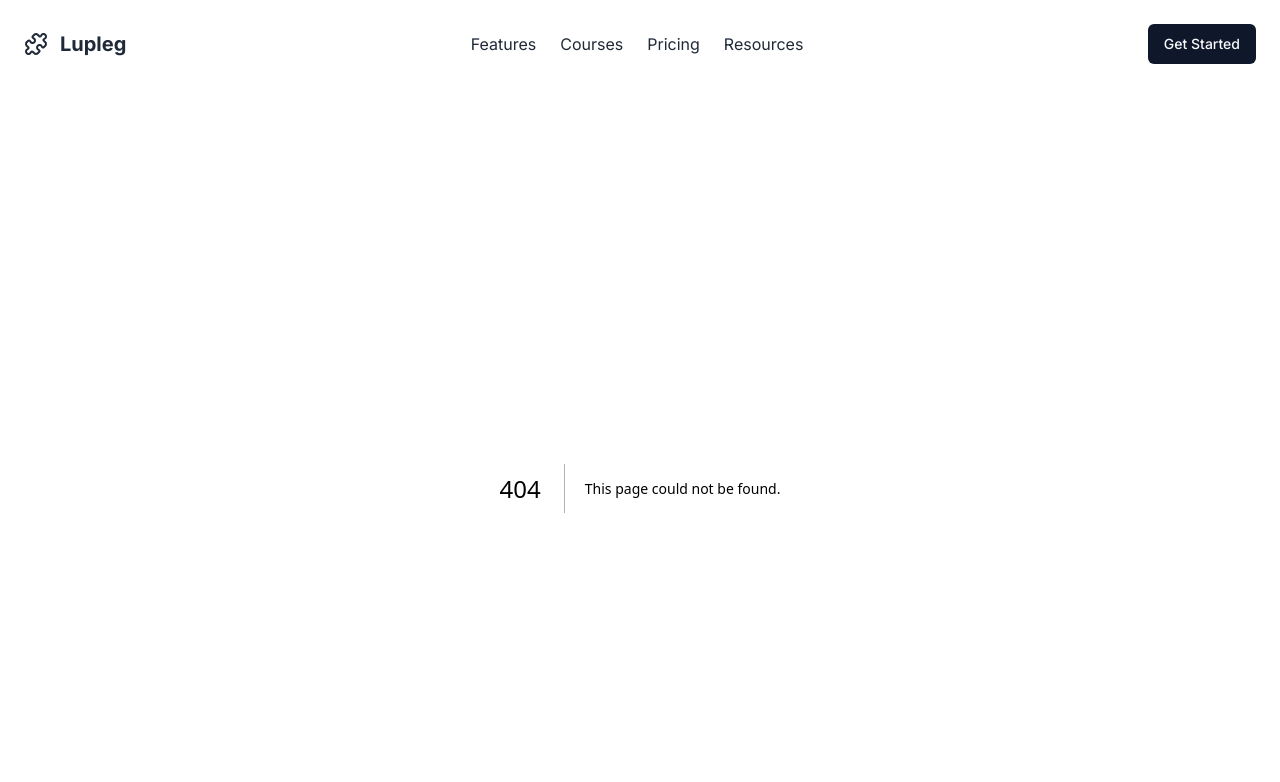
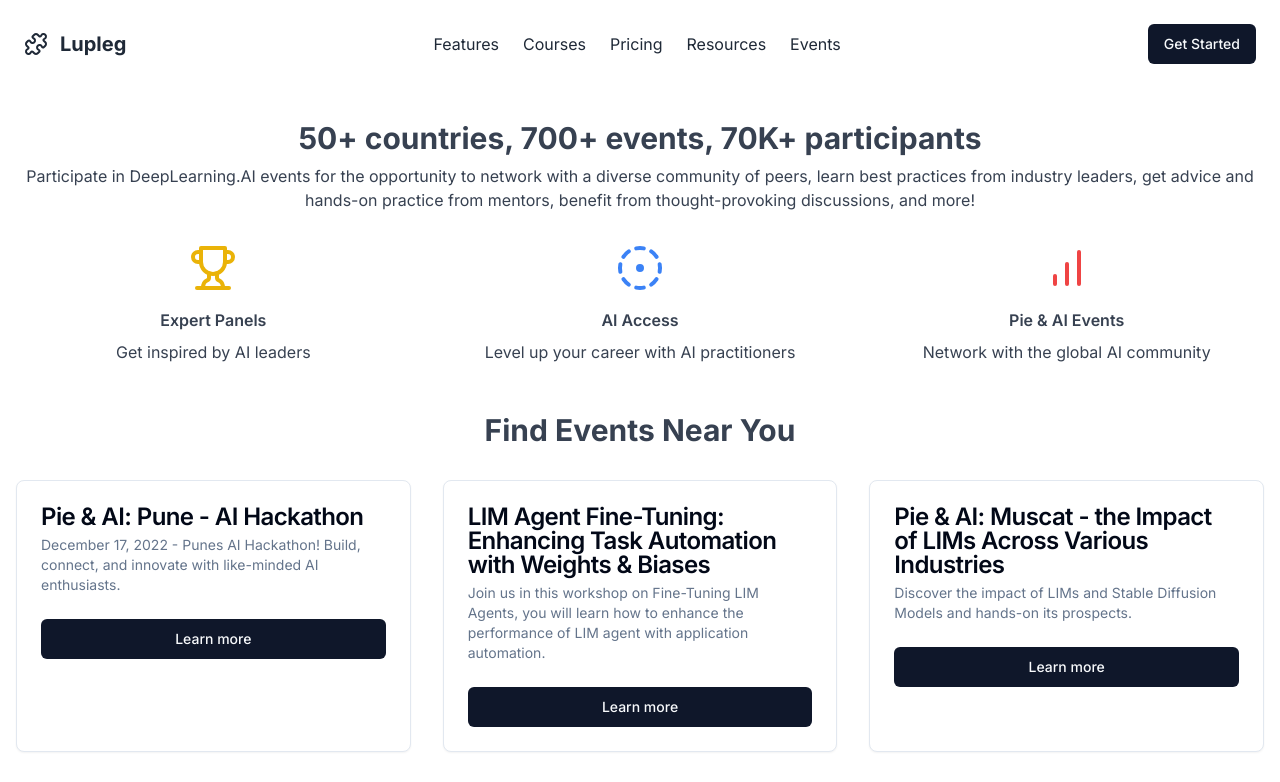
Before and after one commit to Lupleg-dev/React_Tutorials, a Next.js app: page /events in a window 1280 px wide. Before the commit this address had no page. Shown: the top 782 px of the page. Built offline with nearby package versions, Linux system fonts and the light colour scheme.

Commit message:
Update footer and header content

```diff
--- /dev/null
+++ b/app/events/page.js
@@ -0,0 +1,186 @@
+import {
+  CardTitle,
+  CardDescription,
+  CardHeader,
+  CardContent,
+  Card,
+} from "@/components/ui/card";
+import { Button } from "@/components/ui/button";
+import Link from "next/link";
+
+export default function Events() {
+  return (
+    <div className="bg-white text-gray-700">
+      <div className="container mx-auto px-4 py-8">
+        <div className="text-center">
+          <h2 className="text-3xl font-bold mb-2">
+            50+ countries, 700+ events, 70K+ participants
+          </h2>
+          <p className="mb-8">
+            Participate in DeepLearning.AI events for the opportunity to network
+            with a diverse community of peers, learn best practices from
+            industry leaders, get advice and hands-on practice from mentors,
+            benefit from thought-provoking discussions, and more!
+          </p>
+        </div>
+        <div className="grid grid-cols-3 gap-8 mb-12">
+          <div className="text-center">
+            <TrophyIcon className="mx-auto mb-4 h-12 w-12 text-yellow-500" />
+            <h3 className="font-semibold mb-2">Expert Panels</h3>
+            <p>Get inspired by AI leaders</p>
+          </div>
+          <div className="text-center">
+            <CircleDotDashedIcon className="mx-auto mb-4 h-12 w-12 text-blue-500" />
+            <h3 className="font-semibold mb-2">AI Access</h3>
+            <p>Level up your career with AI practitioners</p>
+          </div>
+          <div className="text-center">
+            <BarChartIcon className="mx-auto mb-4 h-12 w-12 text-red-500" />
+            <h3 className="font-semibold mb-2">Pie & AI Events</h3>
+            <p>Network with the global AI community</p>
+          </div>
+        </div>
+        <div className="text-center mb-8">
+          <h2 className="text-3xl font-bold mb-2">Find Events Near You</h2>
+        </div>
+        <div className="grid grid-cols-3 gap-8">
+          <Card className="w-full">
+            <CardHeader>
+              <CardTitle>Pie & AI: Pune - AI Hackathon</CardTitle>
+              <CardDescription>
+                December 17, 2022 - Punes AI Hackathon! Build, connect, and
+                innovate with like-minded AI enthusiasts.
+              </CardDescription>
+            </CardHeader>
+            <CardContent>
+              <Button className="w-full">Learn more</Button>
+            </CardContent>
+          </Card>
+          <Card className="w-full">
+            <CardHeader>
+              <CardTitle>
+                LIM Agent Fine-Tuning: Enhancing Task Automation with Weights &
+                Biases
+              </CardTitle>
+              <CardDescription>
+                Join us in this workshop on Fine-Tuning LIM Agents, you will
+                learn how to enhance the performance of LIM agent with
+                application automation.
+              </CardDescription>
+            </CardHeader>
+            <CardContent>
+              <Button className="w-full">Learn more</Button>
+            </CardContent>
+          </Card>
+          <Card className="w-full">
+            <CardHeader>
+              <CardTitle>
+                Pie & AI: Muscat - the Impact of LIMs Across Various Industries
+              </CardTitle>
+              <CardDescription>
+                Discover the impact of LIMs and Stable Diffusion Models and
+                hands-on its prospects.
+              </CardDescription>
+            </CardHeader>
+            <CardContent>
+              <Button className="w-full">Learn more</Button>
+            </CardContent>
+          </Card>
+          <Card className="w-full">
+            <CardHeader>
+              <CardTitle>
+                Pie & AI: October City - Artificial Intelligence in Dentistry
+              </CardTitle>
+              <CardDescription>
+                Introduction of artificial intelligence for dentists and
+                application using low code tools.
+              </CardDescription>
+            </CardHeader>
+            <CardContent>
+              <Button className="w-full">Learn more</Button>
+            </CardContent>
+          </Card>
+        </div>
+        <div className="text-center mt-8">
+          <Link href="/contact_us">
+            <button className="mx-auto bg-black p-4 text-white rounded">
+              Register for the Events
+            </button>
+          </Link>
+        </div>
+      </div>
+    </div>
+  );
+}
+
+function BarChartIcon(props) {
+  return (
+    <svg
+      {...props}
+      xmlns="http://www.w3.org/2000/svg"
+      width="24"
+      height="24"
+      viewBox="0 0 24 24"
+      fill="none"
+      stroke="currentColor"
+      strokeWidth="2"
+      strokeLinecap="round"
+      strokeLinejoin="round"
+    >
+      <line x1="12" x2="12" y1="20" y2="10" />
+      <line x1="18" x2="18" y1="20" y2="4" />
+      <line x1="6" x2="6" y1="20" y2="16" />
+    </svg>
+  );
+}
+
+function CircleDotDashedIcon(props) {
+  return (
+    <svg
+      {...props}
+      xmlns="http://www.w3.org/2000/svg"
+      width="24"
+      height="24"
+      viewBox="0 0 24 24"
+      fill="none"
+      stroke="currentColor"
+      strokeWidth="2"
+      strokeLinecap="round"
+      strokeLinejoin="round"
+    >
+      <path d="M10.1 2.18a9.93 9.93 0 0 1 3.8 0" />
+      <path d="M17.6 3.71a9.95 9.95 0 0 1 2.69 2.7" />
+      <path d="M21.82 10.1a9.93 9.93 0 0 1 0 3.8" />
+      <path d="M20.29 17.6a9.95 9.95 0 0 1-2.7 2.69" />
+      <path d="M13.9 21.82a9.94 9.94 0 0 1-3.8 0" />
+      <path d="M6.4 20.29a9.95 9.95 0 0 1-2.69-2.7" />
+      <path d="M2.18 13.9a9.93 9.93 0 0 1 0-3.8" />
+      <path d="M3.71 6.4a9.95 9.95 0 0 1 2.7-2.69" />
+      <circle cx="12" cy="12" r="1" />
+    </svg>
+  );
+}
+
+function TrophyIcon(props) {
+  return (
+    <svg
+      {...props}
+      xmlns="http://www.w3.org/2000/svg"
+      width="24"
+      height="24"
+      viewBox="0 0 24 24"
+      fill="none"
+      stroke="currentColor"
+      strokeWidth="2"
+      strokeLinecap="round"
+      strokeLinejoin="round"
+    >
+      <path d="M6 9H4.5a2.5 2.5 0 0 1 0-5H6" />
+      <path d="M18 9h1.5a2.5 2.5 0 0 0 0-5H18" />
+      <path d="M4 22h16" />
+      <path d="M10 14.66V17c0 .55-.47.98-.97 1.21C7.85 18.75 7 20.24 7 22" />
+      <path d="M14 14.66V17c0 .55.47.98.97 1.21C16.15 18.75 17 20.24 17 22" />
+      <path d="M18 2H6v7a6 6 0 0 0 12 0V2Z" />
+    </svg>
+  );
+}
--- a/components/Footer.jsx
+++ b/components/Footer.jsx
@@ -9,11 +9,11 @@
           <h2 className="text-2xl font-semibold">Lupleg</h2>
           <p className="mt-4 text-gray-400">
             We are a team of creative individuals working together to bring you
-            the best SaaS solutions.
+            the best Education SaaS solutions to life.
           </p>
         </div>
         <div>
-          <h2 className="text-2xl font-semibold">Important Links</h2>
+          <h2 className="text-2xl font-semibold">Quick Links</h2>
           <ul className="mt-4 space-y-2">
             <li>
               <Link className="text-gray-400 hover:text-white" href="about_us">
--- a/components/Header.jsx
+++ b/components/Header.jsx
@@ -40,6 +40,12 @@
             href="resources"
           >
             Resources
+          </Link>
+          <Link
+            className="text-gray-800 dark:text-gray-300 hover:text-gray-600 dark:hover:text-gray-200"
+            href="events"
+          >
+            Events
           </Link>
         </nav>
       </div>
```
